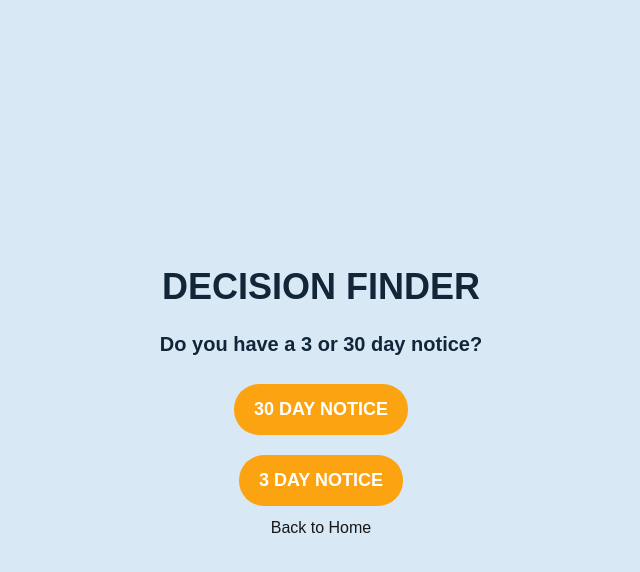
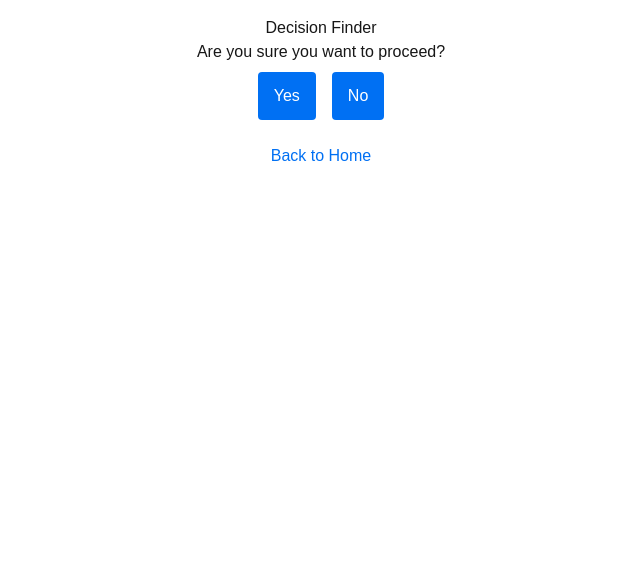
Before and after one commit to aerin-krebs/5915Eviction2, a Next.js app in the folder eviction2app/: page /decision-finder in a window 1280 px wide. Shown: the top 572 px of the page, without its empty margins (319-959 px from the left). Built offline with nearby package versions, Linux system fonts and the light colour scheme.

Commit message:
Revert "Cs front end develop decision tree page"

```diff
--- a/eviction2app/src/app/decision-finder/DecisionFinder.module.css
+++ /dev/null
@@ -1,82 +0,0 @@
-/* General Styles */
-.container {
-    display: flex;
-    flex-direction: column;
-    justify-content: center;
-    /* Centers content vertically */
-    align-items: center;
-    /* Centers content horizontally */
-    min-height: 100vh;
-    /* Ensures full-page height */
-    width: 100%;
-    padding: 40px 20px;
-    background-color: #d9e8f5;
-    /* Light blue background */
-    font-family: 'Arial', sans-serif;
-    text-align: center;
-}
-
-/* Title */
-.title {
-    font-size: 36px;
-    font-weight: 800;
-    color: #12263a;
-    /* Dark navy */
-    text-transform: uppercase;
-    margin-bottom: 15px;
-}
-
-/* Questions */
-.question {
-    font-size: 20px;
-    color: #12263a;
-    font-weight: bold;
-    margin-bottom: 15px;
-}
-
-/* Result Text */
-.result {
-    font-size: 18px;
-    color: #12263a;
-    font-weight: bold;
-    background-color: white;
-    padding: 15px;
-    border-radius: 10px;
-    margin: 10px 0;
-    max-width: 500px;
-    box-shadow: 0 2px 4px rgba(0, 0, 0, 0.1);
-}
-
-/* Buttons */
-.button {
-    background-color: #fca311;
-    /* Orange */
-    color: white;
-    font-size: 18px;
-    font-weight: bold;
-    text-transform: uppercase;
-    border: none;
-    padding: 12px 20px;
-    margin: 10px;
-    border-radius: 25px;
-    cursor: pointer;
-    transition: background 0.3s ease;
-}
-
-.button:hover {
-    background-color: #e08e00;
-}
-
-/* Links */
-.link {
-    background-color: #14213d;
-    /* Dark navy */
-    color: white;
-    text-decoration: none;
-    padding: 10px 15px;
-    border-radius: 20px;
-    display: inline-block;
-    font-weight: bold;
-    transition: background 0.3s ease;
-    margin-top: 10px;
-}
--- a/eviction2app/src/app/decision-finder/page.js
+++ b/eviction2app/src/app/decision-finder/page.js
@@ -2,113 +2,65 @@
 
 import Link from 'next/link';
 import { useState } from 'react';
-import styles from './DecisionFinder.module.css'; // Import CSS file
 
 export default function DecisionFinder() {
-    const [step, setStep] = useState('start');
-
-    const handleChoice = (nextStep) => {
-        setStep(nextStep);
+    const [decision, setDecision] = useState(null);
+    // Example resources
+    const handleDecision = (choice) => {
+        setDecision(choice);
     };
 
     return (
-        <div className={styles.container}>
-            <h1 className={styles.title}>Decision Finder</h1>
-
-            {step === 'start' && (
+        <div style={styles.container}>
+            <h1>Decision Finder</h1>
+            {!decision && (
                 <>
-                    <p className={styles.question}>Do you have a 3 or 30 day notice?</p>
-                    <button className={styles.button} onClick={() => handleChoice('30day')}>
-                        30 Day Notice
-                    </button>
-                    <button className={styles.button} onClick={() => handleChoice('3day')}>
-                        3 Day Notice
-                    </button>
-                </>
-            )}
-
-            {step === '30day' && (
-                <>
-                    <p className={styles.question}>Is your housing subsidized?</p>
-                    <button className={styles.button} onClick={() => handleChoice('yes30day')}>
+                    <p>Are you sure you want to proceed?</p>
+                    <button style={styles.button} onClick={() => handleDecision('yes')}>
                         Yes
                     </button>
-                    <button className={styles.button} onClick={() => handleChoice('no30day')}>
+                    <button style={styles.button} onClick={() => handleDecision('no')}>
                         No
                     </button>
                 </>
             )}
-
-            {step === '3day' && (
-                <>
-                    <p className={styles.question}>Is your housing subsidized?</p>
-                    <button className={styles.button} onClick={() => handleChoice('yes3day')}>
-                        Yes
-                    </button>
-                    <button className={styles.button} onClick={() => handleChoice('no3day')}>
-                        No
-                    </button>
-                </>
+            {decision === 'yes' && (
+                <p style={styles.result}>You chose YES. [Display relevant guidance here.]</p>
             )}
-
-            {step === 'yes30day' && (
-                <>
-                    <p className={styles.result}>📌 You should contact the Legal Aid Society.</p>
-                    <Link href="/legal-aid-society" className={styles.link}>
-                        Get Legal Assistance
-                    </Link>
-                </>
+            {decision === 'no' && (
+                <p style={styles.result}>You chose NO. [Display relevant guidance here.]</p>
             )}
-
-            {step === 'no30day' && (
-                <>
-                    <p className={styles.result}>⚠️ More information needed. Please check local policies.</p>
-                </>
-            )}
-
-            {step === 'yes3day' && (
-                <>
-                    <p className={styles.result}>⚠️ Your notice may contain incorrect statements.</p>
-                    <Link href="/notice-incorrect-statement" className={styles.link}>
-                        Learn More
-                    </Link>
-                </>
-            )}
-
-            {step === 'no3day' && (
-                <>
-                    <p className={styles.question}>Did you successfully mediate?</p>
-                    <button className={styles.button} onClick={() => handleChoice('yesMediation')}>
-                        Yes
-                    </button>
-                    <button className={styles.button} onClick={() => handleChoice('noMediation')}>
-                        No
-                    </button>
-                </>
-            )}
-
-            {step === 'yesMediation' && (
-                <>
-                    <p className={styles.result}>🎉 Congrats, but additional resources may be available.</p>
-                </>
-            )}
-
-            {step === 'noMediation' && (
-                <>
-                    <p className={styles.question}>Check court-specific information.</p>
-                    <Link href="/court-specific-info" className={styles.link}>
-                        Court Information
-                    </Link>
-                    <p className={styles.question}>Need assistance? Try our chatbot.</p>
-                    <Link href="/chat-bot" className={styles.link}>
-                        Open Chatbot
-                    </Link>
-                </>
-            )}
-
-            <Link href="/" className={styles.backLink}>
+            <Link href="/" style={styles.backLink}>
                 Back to Home
             </Link>
-        </div>
+
+        </div >
     );
 }
+
+const styles = {
+    container: {
+        padding: '1rem',
+        maxWidth: '600px',
+        margin: '0 auto',
+        textAlign: 'center',
+    },
+    button: {
+        backgroundColor: '#0070f3',
+        color: '#fff',
+        margin: '0.5rem',
+        padding: '0.75rem 1rem',
+        borderRadius: '4px',
+        border: 'none',
+    },
+    result: {
+        margin: '1rem 0',
+        fontWeight: 'bold',
+    },
+    backLink: {
+        display: 'block',
+        marginTop: '1rem',
+        color: '#0070f3',
+        textDecoration: 'none',
+    },
+};
--- a/eviction2app/src/app/page.js
+++ b/eviction2app/src/app/page.js
@@ -16,7 +16,7 @@ export default function Home() {
           component={Link}
           href="/decision-finder"
           variant="contained"
-          sx={{ backgroundColor: '#ffc844', color: '#1d3747', borderRadius: '50px', padding: '12px 24px', fontWeight: 'bold', margin: '1rem' }}
+          sx={{ backgroundColor: '#ffc844', color: '#1d3747', borderRadius: '50px', padding: '12px 24px', fontWeight: 'bold', margin: '1rem'}}
         >
           Find A Solution
         </Button>
```
